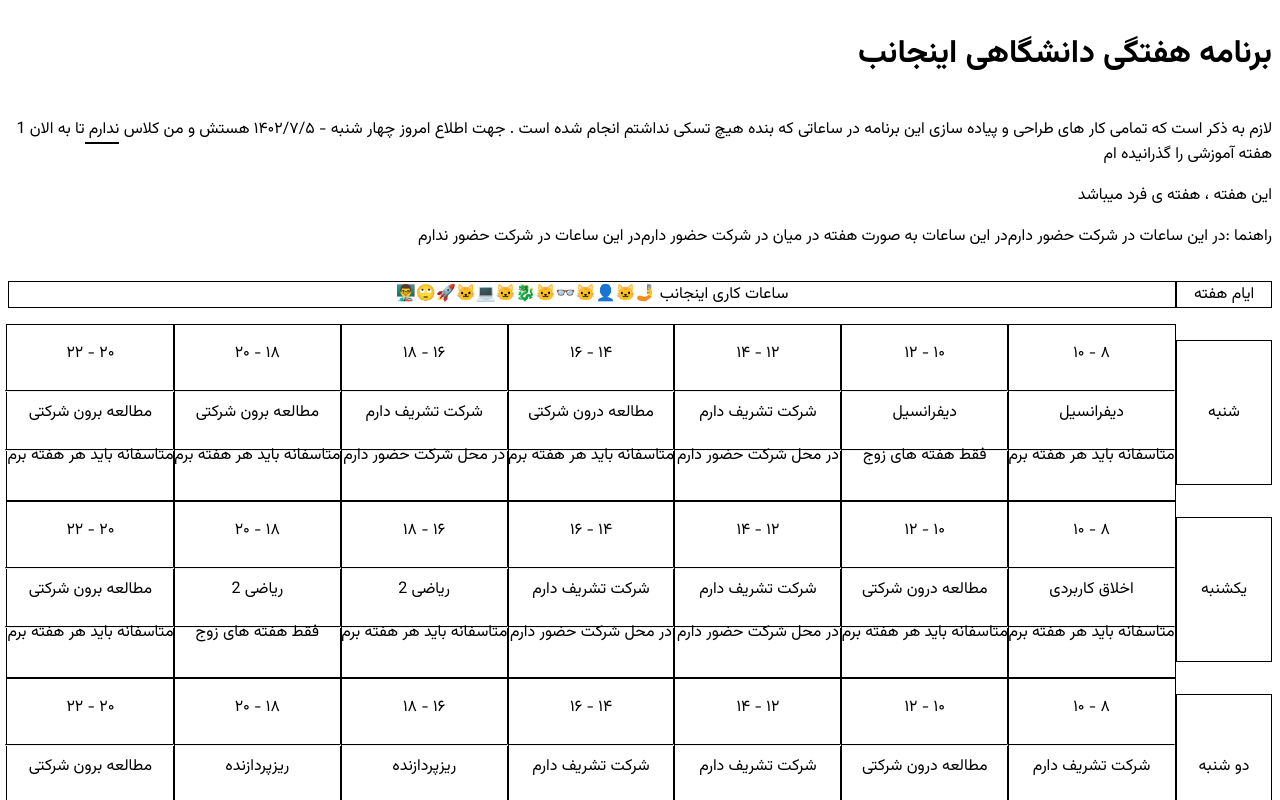
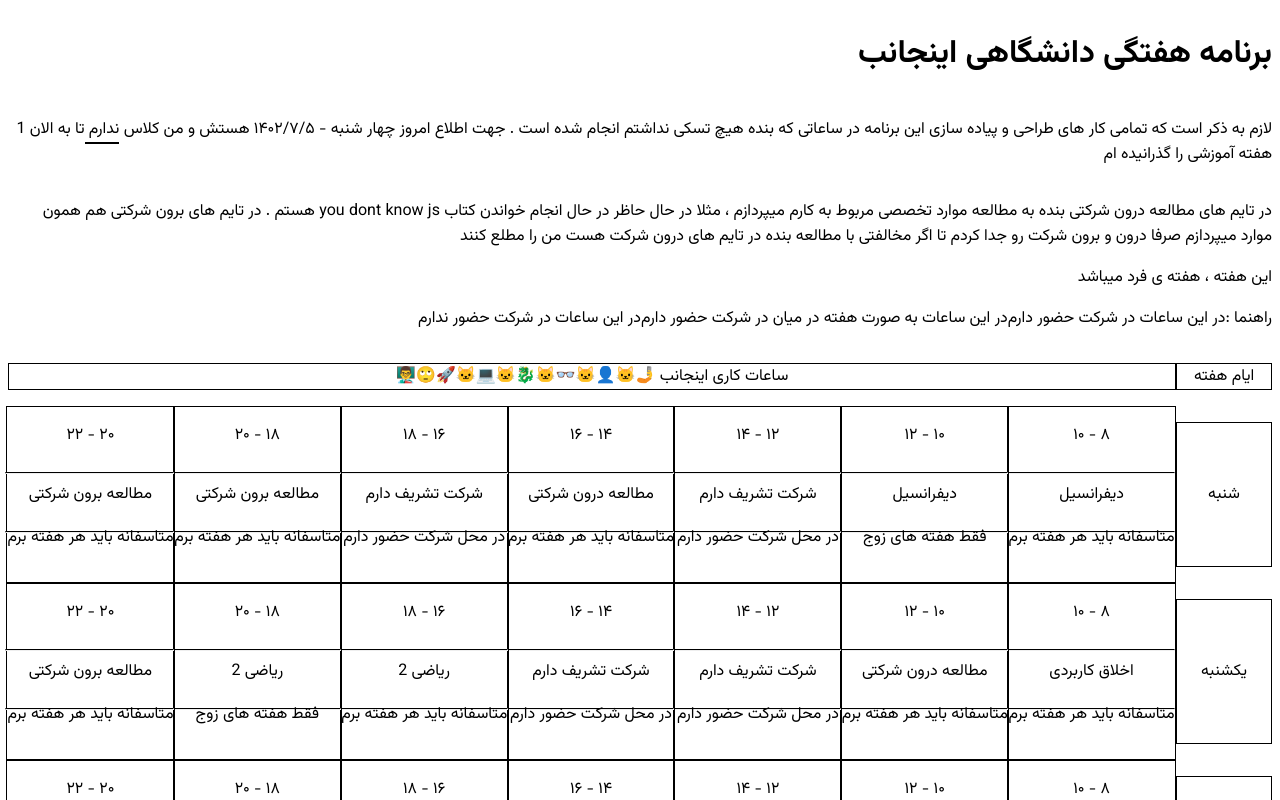
Before and after one commit to amirakbr/universitycalendar, a Next.js app: page / in a window 1280 px wide. Shown: the top 800 px of the page. Built offline with nearby package versions, Linux system fonts and the light colour scheme.

Commit message:
change some times for practisingn

```diff
--- a/app/page.tsx
+++ b/app/page.tsx
@@ -224,6 +224,13 @@ export default function Home() {
           هفته آموزشی را گذرانیده ام
         </span>
       </p>
+      <p>
+        در تایم های مطالعه درون شرکتی بنده به مطالعه موارد تخصصی مربوط به کارم
+        میپردازم ، مثلا در حال حاظر در حال انجام{" "}
+        {"خواندن کتاب you dont know js"} هستم . در تایم های برون شرکتی هم همون
+        موارد میپردازم صرفا درون و برون شرکت رو جدا کردم تا اگر مخالفتی با
+        مطالعه بنده در تایم های درون شرکت هست من را مطلع کنند
+      </p>
       <span>این هفته ، هفته ی {weekType} میباشد</span>
       <div className="flex items-center gap-4">
         <div className="text-lg">راهنما :</div>
```
